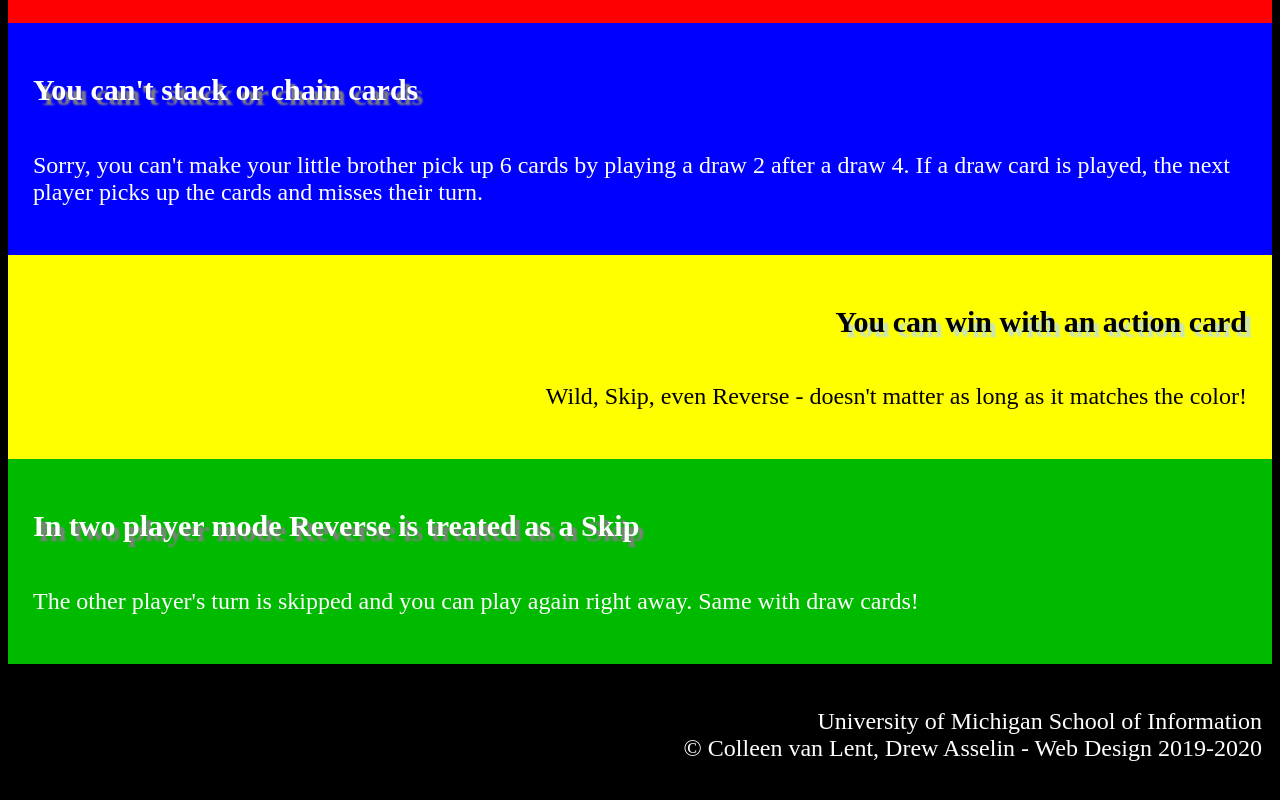
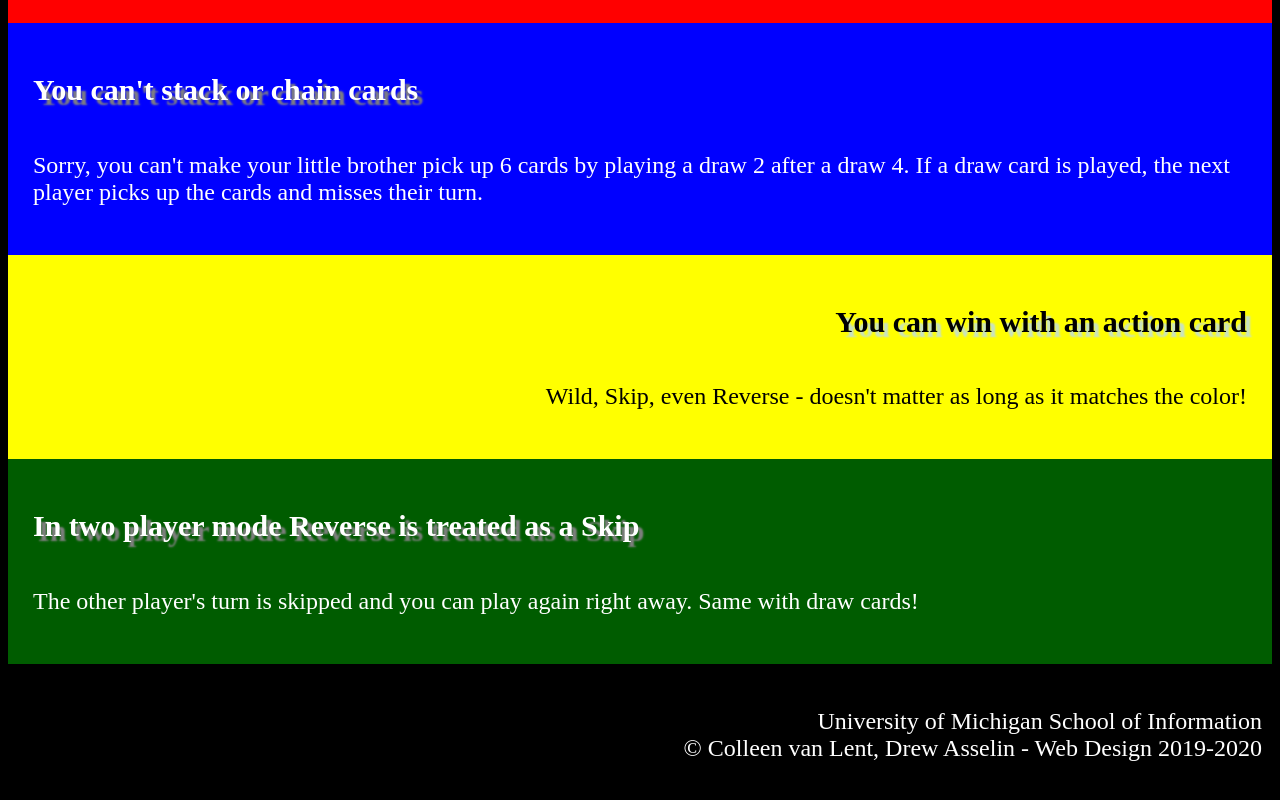
Before and after one commit to jingerzzz/homework2, a plain HTML site: page index.html in a window 1280 px wide. Shown: the part 996-1796 px from the top of the page. Drawn offline with Linux system fonts and the light colour scheme.

Commit message:
Update style.css

```diff
--- a/css/style.css
+++ b/css/style.css
@@ -64,7 +64,7 @@ div#yellow p{
 }
 
 div#green{
-    background-color:#00ba00;
+    background-color:#005c00;
     text-align:left;
 }
 
```
